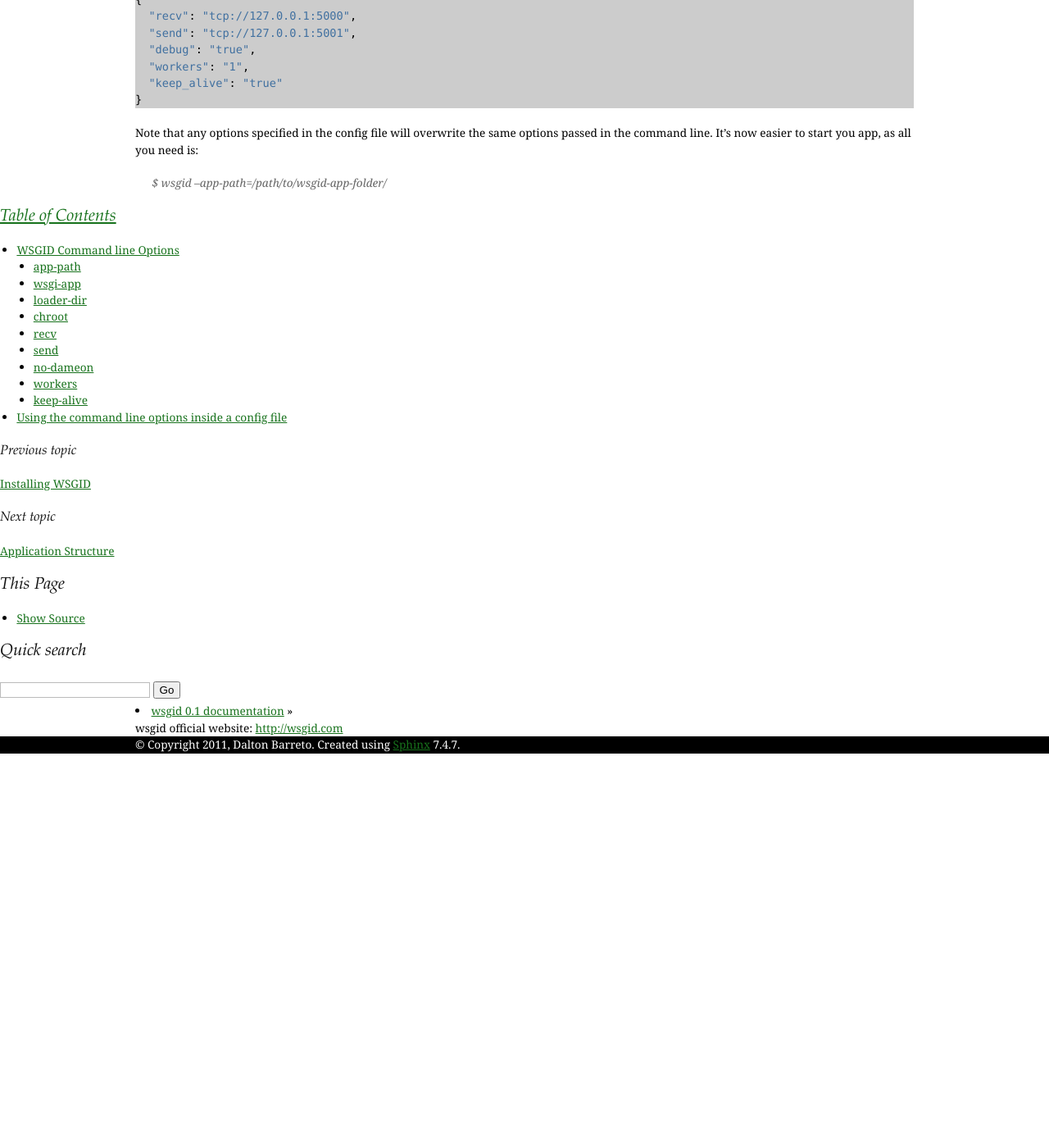
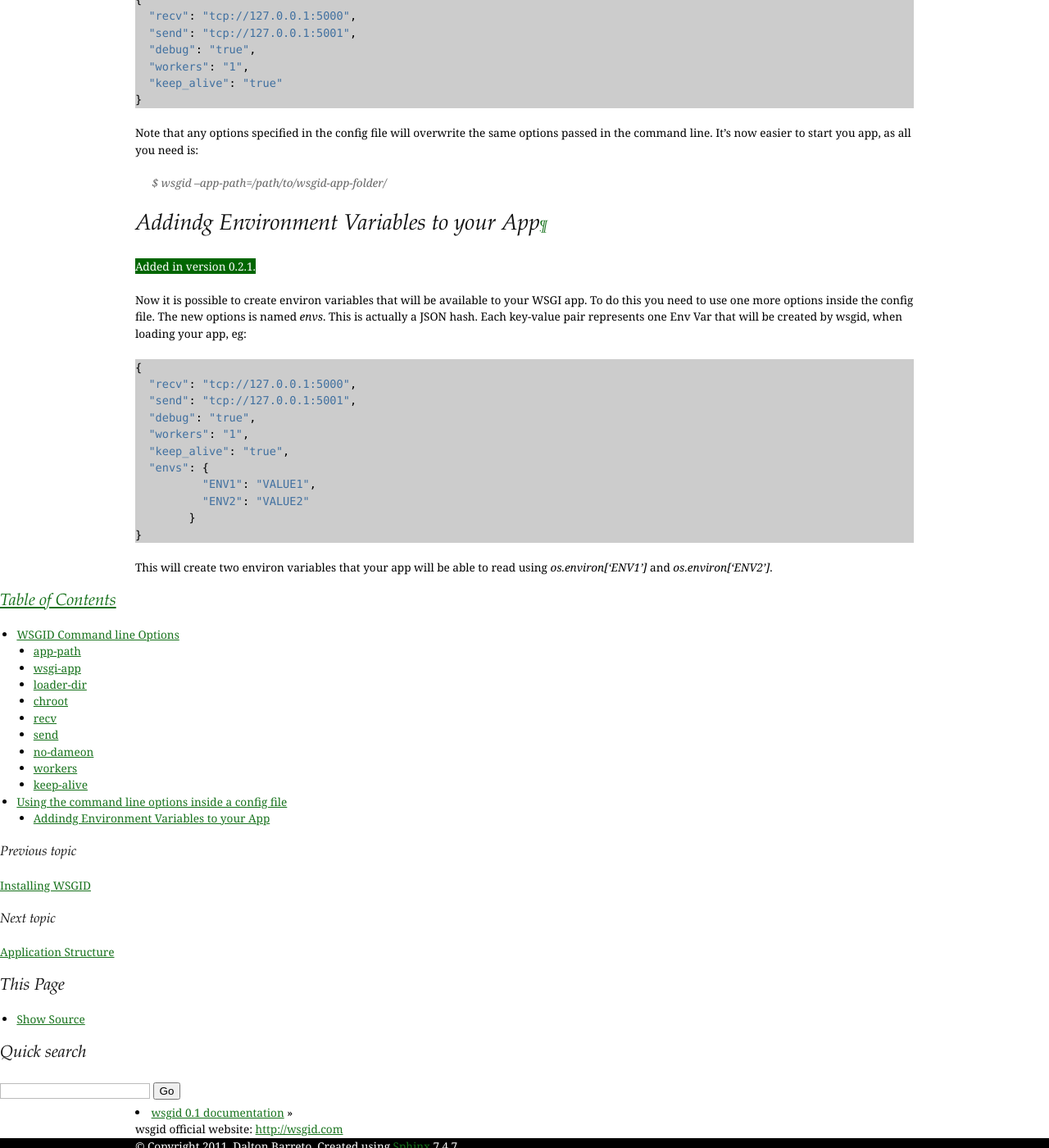
Before and after one commit to yoshrote/wsgid, a Sphinx documentation site: the page built from doc/sphinx/source/options.rst, in a window 1280 px wide and 1400 px high, scrolled down 2438 px. Shown: the whole window at 82% size. Built offline with Sphinx 7.4.7, drawn with Linux system fonts in a browser that asks for light colours; before the commit the page ends 3357 px from its top, so only the background shows below that.

Commit message:
Added docs for the new feature: Creation of Env Vars.

```diff
--- a/doc/sphinx/source/options.rst
+++ b/doc/sphinx/source/options.rst
@@ -105,3 +105,25 @@ wsgid is able to load config options from a config file. This file must be at th
 Note that any options specified in the config file will overwrite the same options passed in the command line. It's now easier to start you app, as all you need is:
 
   $ wsgid --app-path=/path/to/wsgid-app-folder/
+
+Addindg Environment Variables to your App
+*****************************************
+
+.. versionadded:: 0.2.1
+
+Now it is possible to create environ variables that will be available to your WSGI app. To do this you need to use one more options inside the config file. The new options is named `envs`. This is actually a JSON hash. Each key-value pair represents one Env Var that will be created by wsgid, when loading your app, eg: ::
+
+  {
+    "recv": "tcp://127.0.0.1:5000",
+    "send": "tcp://127.0.0.1:5001",
+    "debug": "true",
+    "workers": "1",
+    "keep_alive": "true",
+    "envs": {
+            "ENV1": "VALUE1",
+            "ENV2": "VALUE2"
+          }
+  }
+
+
+This will create two environ variables that your app will be able to read using `os.environ['ENV1']` and `os.environ['ENV2']`.
```
